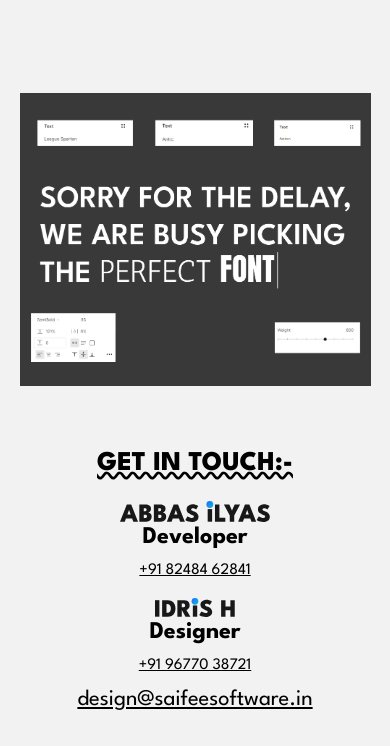
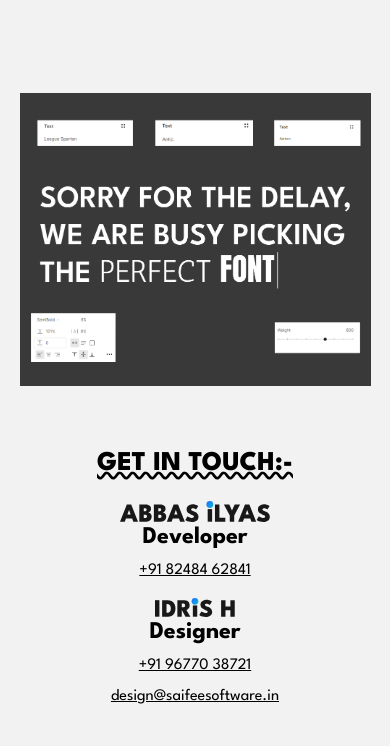
Before and after one commit to developing-on-steroids/Saifee-Software-Solutions, a plain HTML site: page index.html in a window 390 px wide. Shown: the part 98-844 px from the top of the page. Drawn offline with Linux system fonts and the light colour scheme; a web font is replaced by a local one.

Commit message:
Update styles.css

```diff
--- a/styles.css
+++ b/styles.css
@@ -98,7 +98,7 @@ body {
 
   .mail {
     margin-top: 4%;
-    font-size: 1.4em;
+    font-size: 1em;
     margin-bottom: 5%;
   }
 
```
